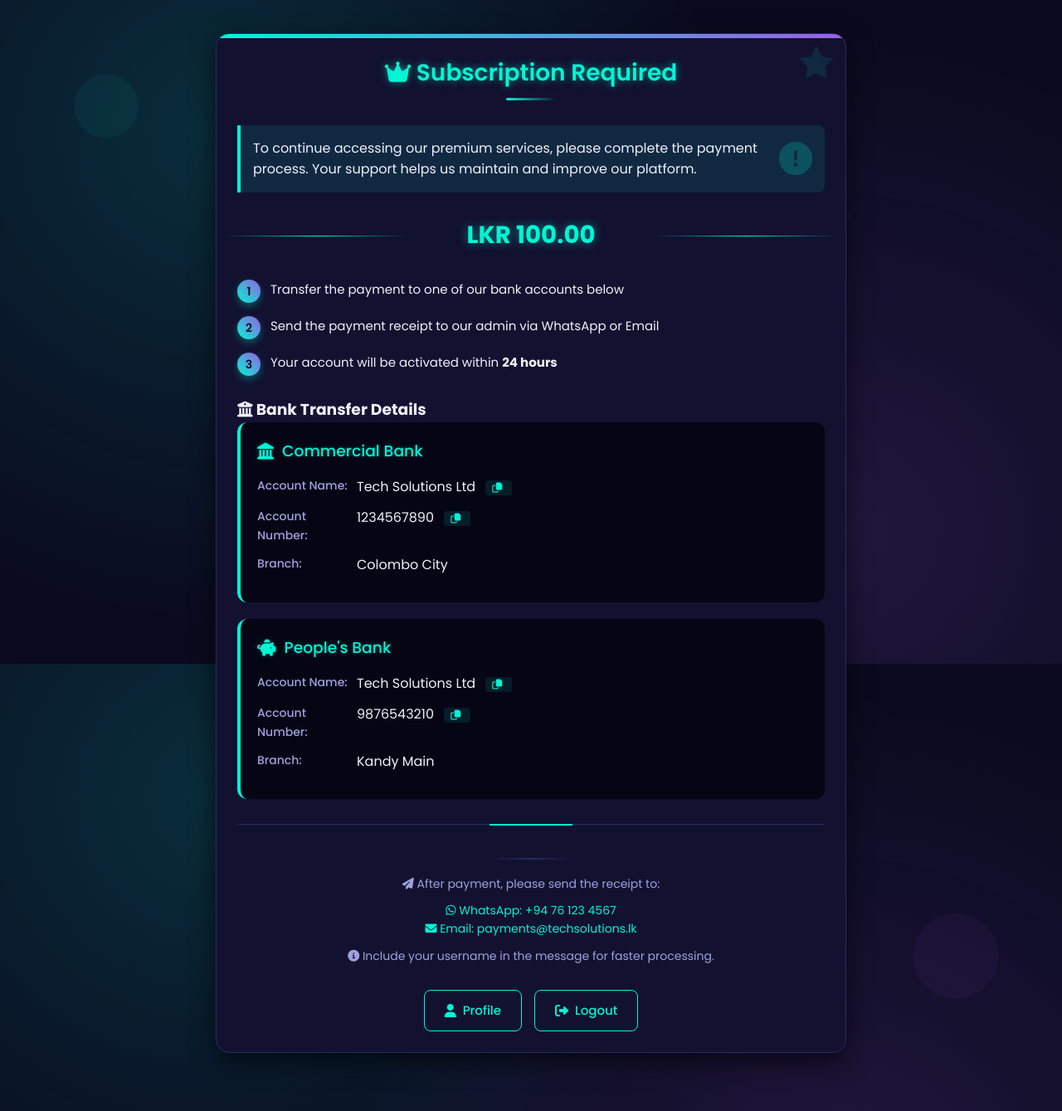
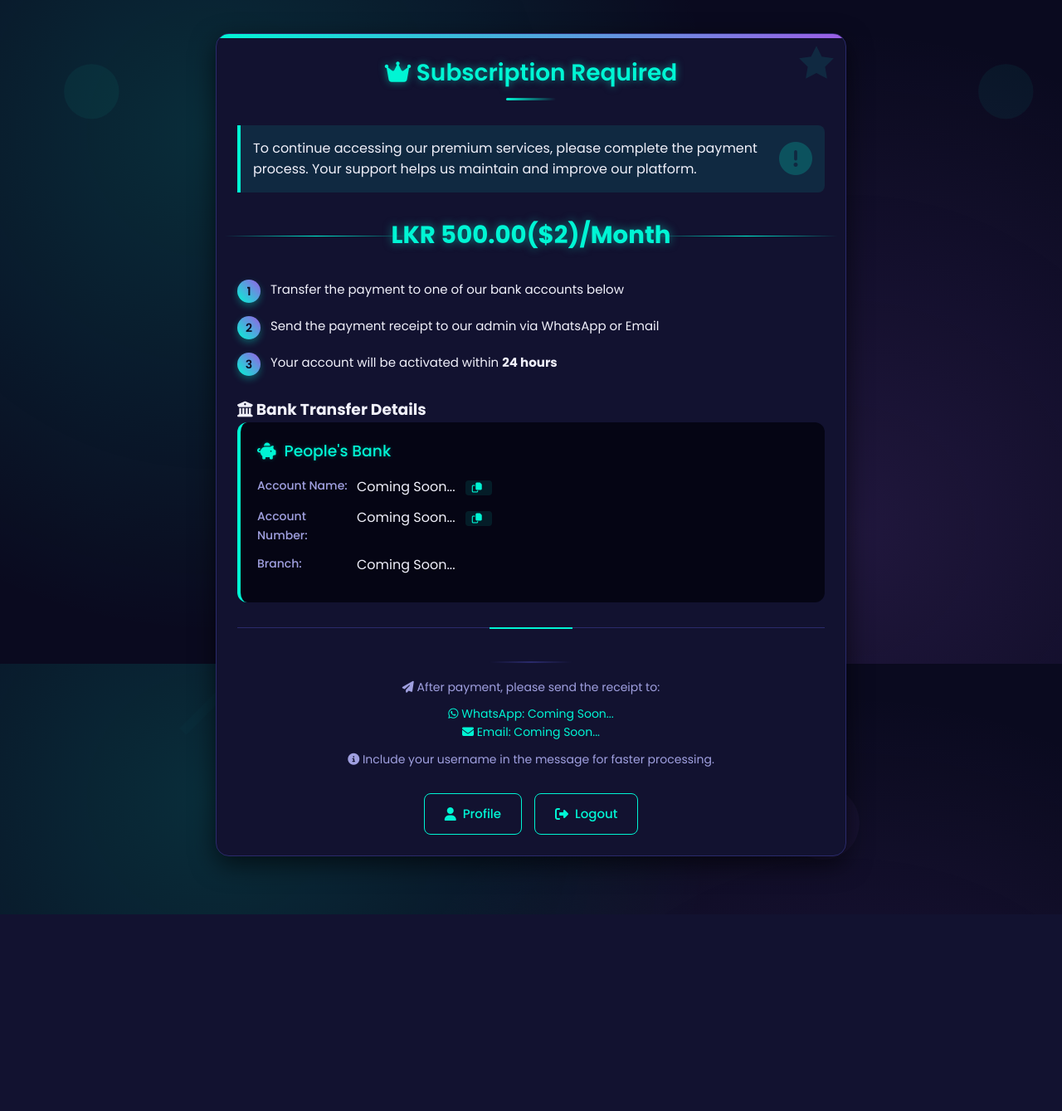
Before and after one commit to MND2005/brynsl, a Flask app: template templates/payment_pending.html in a window 1280 px wide. Shown: the whole page at 83% size. After the commit the page ends 1102 px from the top, so only its background shows below. Run offline with Flask 3, Linux system fonts and the light colour scheme; the template is opened without the code that fills it, so the values that code supplies are empty.

Commit message:
vedio change

```diff
--- a/app.py
+++ b/app.py
@@ -361,7 +361,7 @@
             # For text-only questions, still include language preference
             prompt = f"""
             Chat in {language} language.
-            Do not bold any text and only include texts.
+            Do not bold any text and only include texts and imojis.
 
            Answer to input: {question}
             """
@@ -976,6 +976,12 @@
                          users=users_data,
                          active_page='user_stats')
 
+
+
+
+
+
+
 if __name__ == '__main__':
     port = int(os.getenv("PORT", 5000))
     app.run(host='0.0.0.0', port=port, debug=True)
--- a/templates/index.html
+++ b/templates/index.html
@@ -47,7 +47,7 @@
                             </div> Notifications
                         </a>
                         <button id="clear-history-settings" class="settings-link" title="Clear history">
-                            <i class="fa fa-trash-alt"></i> Clear History
+                            <i class="fa fa-trash-alt"></i> Clear Chat
                         </button>
 
                         <a href="{{ url_for('ideas') }}" class="settings-link">
--- a/templates/payment_pending.html
+++ b/templates/payment_pending.html
@@ -597,7 +597,7 @@
             </div>
 
             <div class="payment-amount">
-                LKR 100.00
+                LKR 500.00($2)/Month
             </div>
 
             <div class="steps">
@@ -624,11 +624,12 @@
             <div class="bank-details">
                 <h3><i class="fas fa-university"></i> Bank Transfer Details</h3>
 
+
                 <div class="bank">
-                    <h3><i class="fas fa-landmark"></i> Commercial Bank</h3>
+                    <h3><i class="fas fa-piggy-bank"></i> People's Bank</h3>
                     <div class="bank-detail">
                         <div class="label">Account Name:</div>
-                        <div class="value">Tech Solutions Ltd
+                        <div class="value">Coming Soon...
                             <button class="copy-btn tooltip" onclick="copyToClipboard('Tech Solutions Ltd')">
                                 <i class="far fa-copy"></i>
                                 <span class="tooltiptext">Copy to clipboard</span>
@@ -637,33 +638,7 @@
                     </div>
                     <div class="bank-detail">
                         <div class="label">Account Number:</div>
-                        <div class="value">1234567890
-                            <button class="copy-btn tooltip" onclick="copy =copyToClipboard('1234567890')">
-                                <i class="far fa-copy"></i>
-                                <span class="tooltiptext">Copy to clipboard</span>
-                            </button>
-                        </div>
-                    </div>
-                    <div class="bank-detail">
-                        <div class="label">Branch:</div>
-                        <div class="value">Colombo City</div>
-                    </div>
-                </div>
-
-                <div class="bank">
-                    <h3><i class="fas fa-piggy-bank"></i> People's Bank</h3>
-                    <div class="bank-detail">
-                        <div class="label">Account Name:</div>
-                        <div class="value">Tech Solutions Ltd
-                            <button class="copy-btn tooltip" onclick="copyToClipboard('Tech Solutions Ltd')">
-                                <i class="far fa-copy"></i>
-                                <span class="tooltiptext">Copy to clipboard</span>
-                            </button>
-                        </div>
-                    </div>
-                    <div class="bank-detail">
-                        <div class="label">Account Number:</div>
-                        <div class="value">9876543210
+                        <div class="value">Coming Soon...
                             <button class="copy-btn tooltip" onclick="copyToClipboard('9876543210')">
                                 <i class="far fa-copy"></i>
                                 <span class="tooltiptext">Copy to clipboard</span>
@@ -672,7 +647,7 @@
                     </div>
                     <div class="bank-detail">
                         <div class="label">Branch:</div>
-                        <div class="value">Kandy Main</div>
+                        <div class="value">Coming Soon...</div>
                     </div>
                 </div>
             </div>
@@ -682,9 +657,9 @@
             <div class="contact">
                 <p><i class="fas fa-paper-plane"></i> After payment, please send the receipt to:</p>
                 <p>
-                    <a href="https://wa.me/94761234567" target="_blank"><i class="fab fa-whatsapp"></i> WhatsApp: +94 76 123 4567</a>
+                    <a href="https://wa.me/94761234567" target="_blank"><i class="fab fa-whatsapp"></i> WhatsApp: Coming Soon...</a>
                     <br>
-                    <a href="mailto:payments@techsolutions.lk"><i class="fas fa-envelope"></i> Email: payments@techsolutions.lk</a>
+                    <a href="mailto:payments@techsolutions.lk"><i class="fas fa-envelope"></i> Email: Coming Soon...</a>
                 </p>
                 <p><i class="fas fa-info-circle"></i> Include your username in the message for faster processing.</p>
             </div>
```
